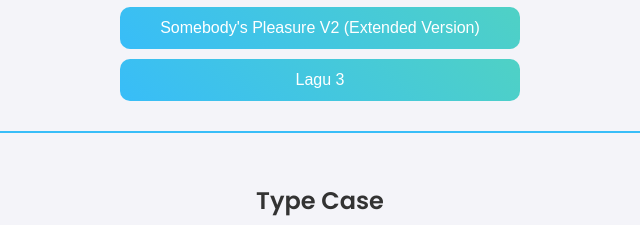
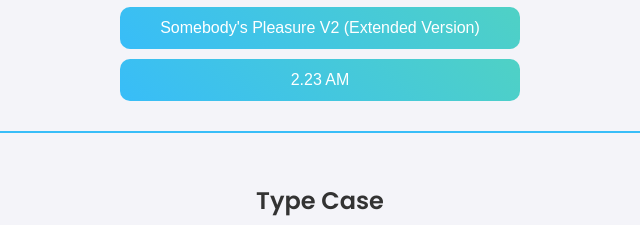
Before and after one commit to Xiaoyy404/web, a website: page index.html in a window 1280 px wide. Shown: the part 461-686 px from the top of the page, 320-960 px from the left. Drawn offline with nearby package versions, Linux system fonts and the light colour scheme.

Commit message:
Update index.html

```diff
--- a/index.html
+++ b/index.html
@@ -30,7 +30,7 @@
             <button onclick="playMusic('')">No Music</button>
             <button onclick="playMusic('https://files.catbox.moe/t8pwlu.mp3')">NEW JEANS - JERSEY CLUB</button>
             <button onclick="playMusic('https://files.catbox.moe/jexs2d.mp3')">Somebody's Pleasure V2 (Extended Version)</button>
-            <button onclick="playMusic('lagu3.mp3')">Lagu 3</button>
+            <button onclick="playMusic('https://files.catbox.moe/6mc9px.mp3')">2.23 AM</button>
             <div class="divider"></div>
         </div>
     </div>
```
